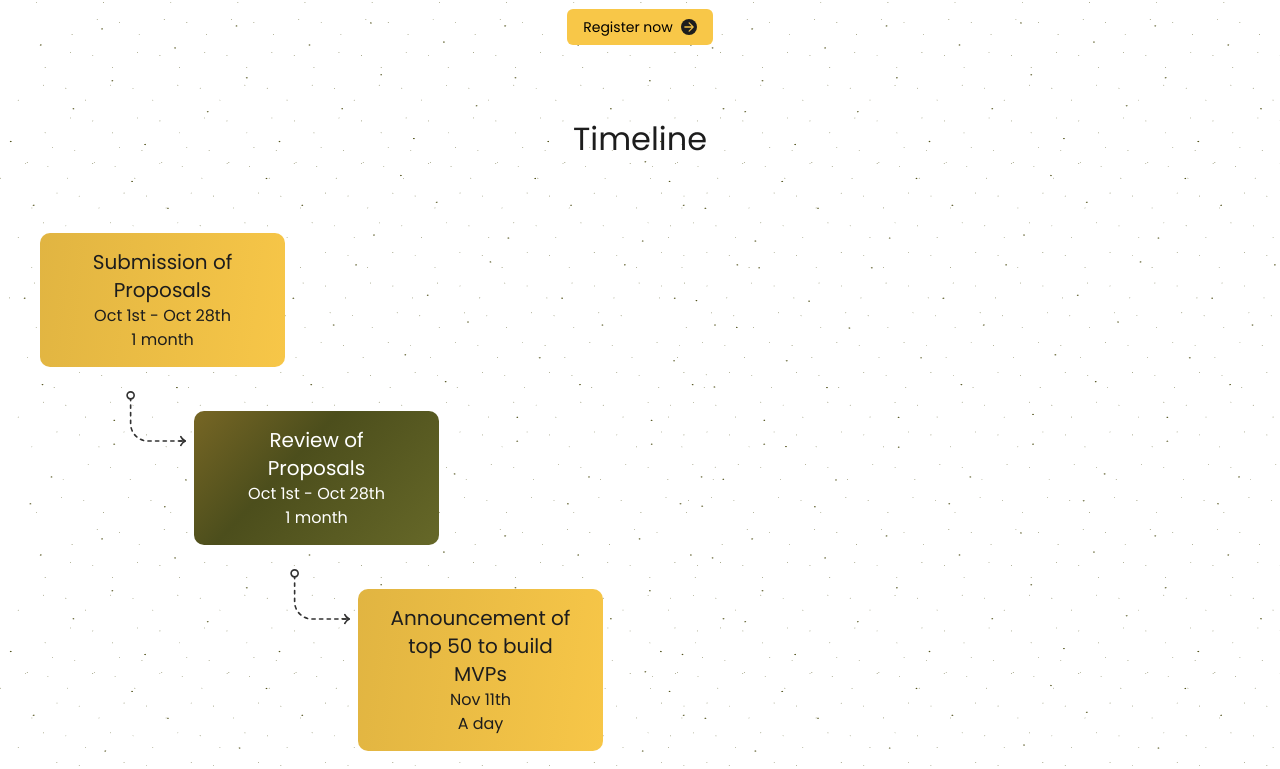
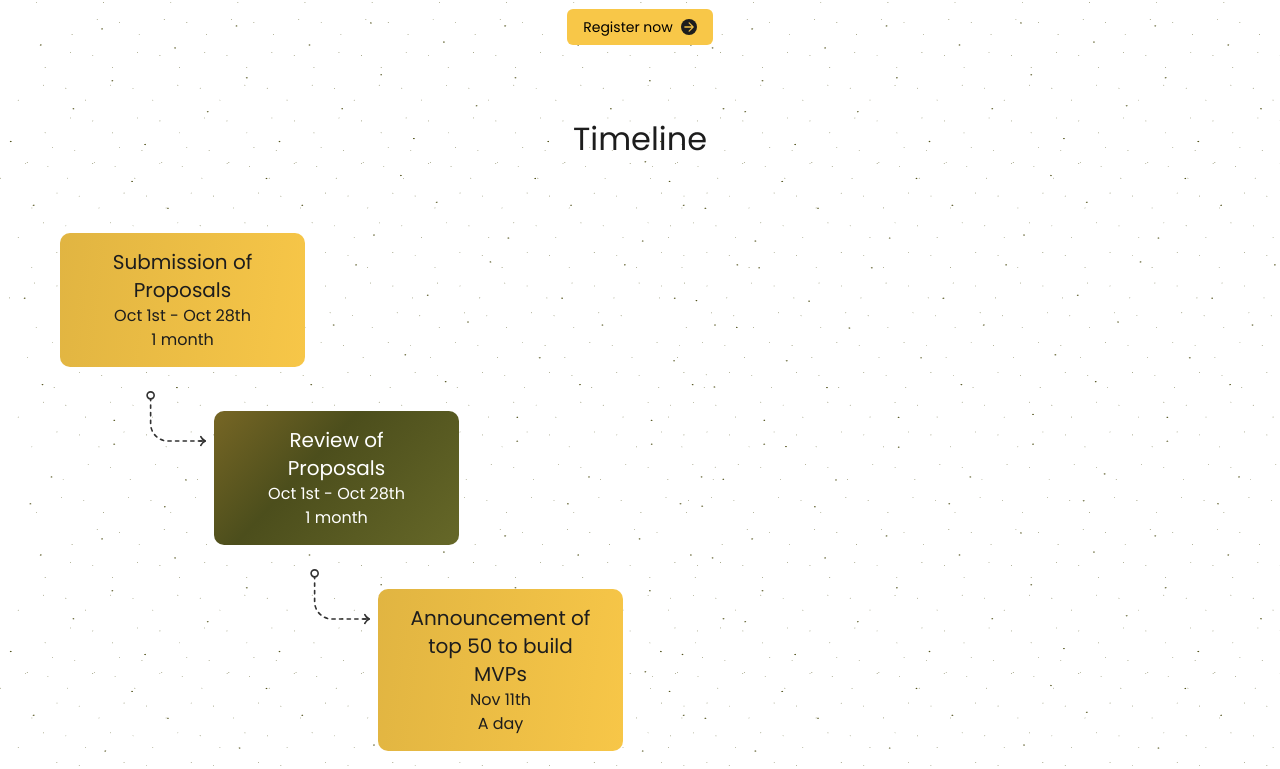
Before and after one commit to Moshood-Kausar/rain-hackathon, a Next.js app: page / in a window 1280 px wide. Shown: the part 3730-4499 px from the top of the page. Built offline with nearby package versions, Linux system fonts and the light colour scheme.

Commit message:
final changes

```diff
--- a/app/components/Timeline.jsx
+++ b/app/components/Timeline.jsx
@@ -2,7 +2,7 @@ import { FlowCurve, FlowCurveReverse, FlowSnake, FlowStraight } from "../assets/
 
 export default function Timeline(){
     return (
-        <section className="px-4 md:px-10 gap-10 lg:gap-20 my-20" id="timeline">
+        <section className="px-4 md:px-10 gap-10 lg:gap-20 my-20 mx-5" id="timeline">
             <h2 className="w-fit text-center text-dark mx-auto text-lg md:text-[32px] font-medium flex items-center mb-5 md:mb-20">
             Timeline
           </h2>
```
